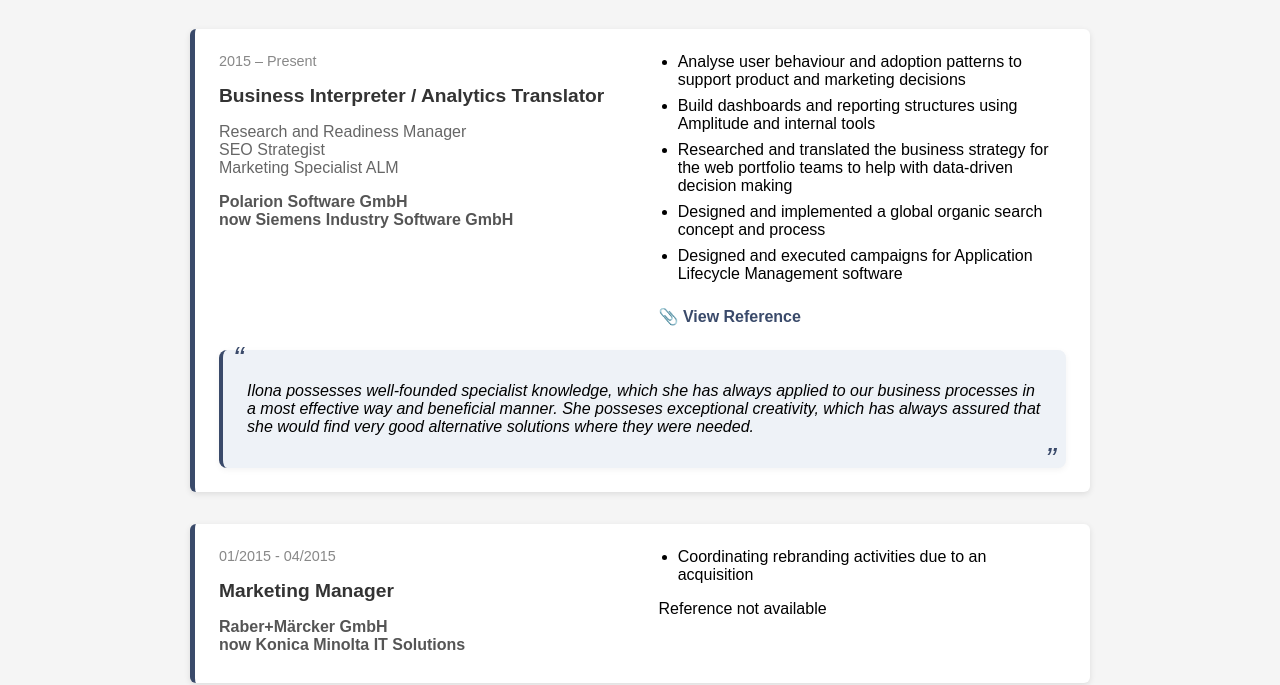
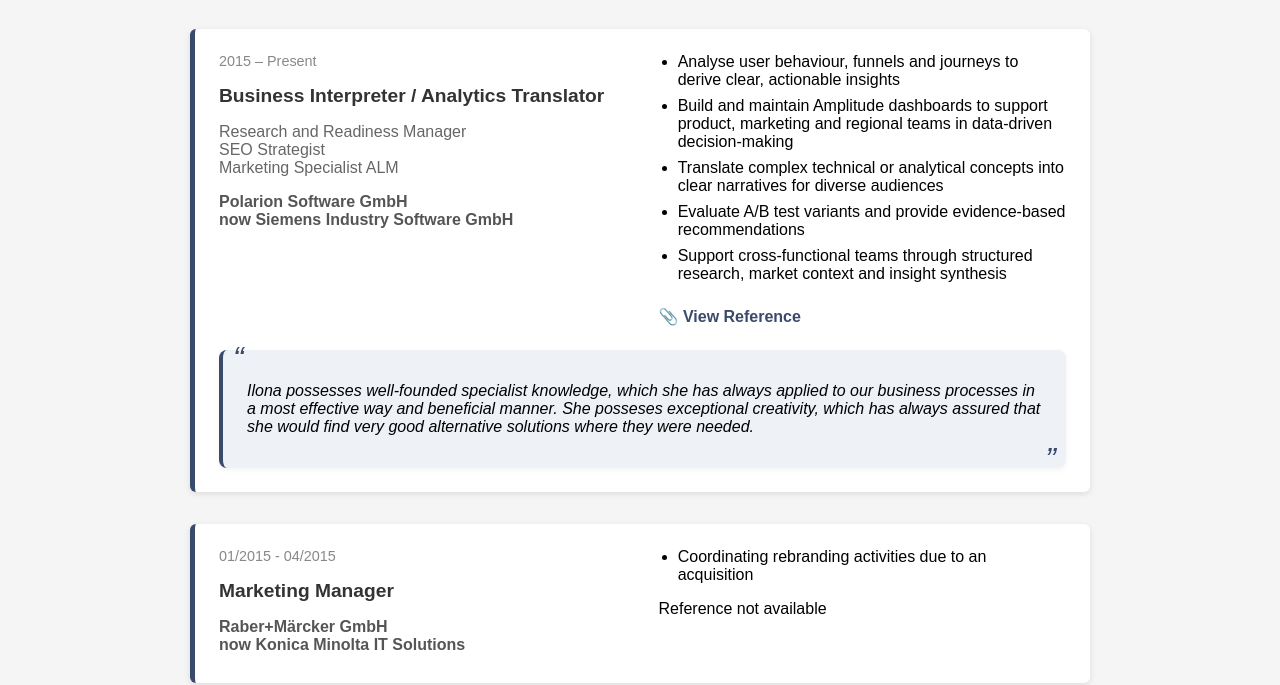
Before and after one commit to kromer52/connecting-insights, a website: page work.html in a window 1280 px wide. Shown: the part 122-807 px from the top of the page. Drawn offline with Linux system fonts and the light colour scheme.

Commit message:
updated work experience

```diff
--- a/work.html
+++ b/work.html
@@ -34,13 +34,17 @@
     <!-- Right Column: Tasks + Download -->
     <div class="job-right">
       <ul class="job-tasks">
-        <li>Analyse user behaviour and adoption patterns to
-support product and marketing decisions</li>
-        <li>Build dashboards and reporting structures using
-Amplitude and internal tools</li>
-        <li>Researched and translated the business strategy for the web portfolio teams to help with data-driven decision making</li>
-        <li>Designed and implemented a global organic search concept and process</li>
-      <li>Designed and executed campaigns for Application Lifecycle Management software</li>
+        <li>Analyse user behaviour, funnels and journeys to derive clear, actionable insights</li>
+        <li>Build and maintain Amplitude dashboards to support product, marketing and regional teams in data‑driven decision‑making</li>
+        <li>Translate complex technical or analytical
+concepts into clear narratives for diverse
+audiences</li>
+        <li>Evaluate A/B test variants and provide
+evidence‑based recommendations
+</li>
+      <li>Support cross‑functional teams through
+structured research, market context and
+insight synthesis</li>
       </ul>
       <a class="job-download" href="Siemens.pdf" target="_blank">📎 View Reference</a>
     </div>
```
